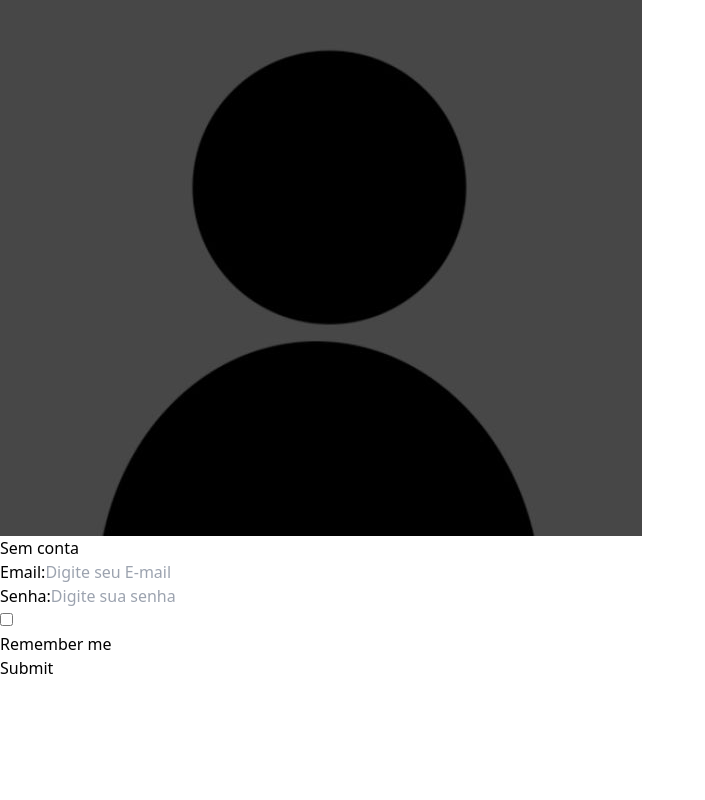
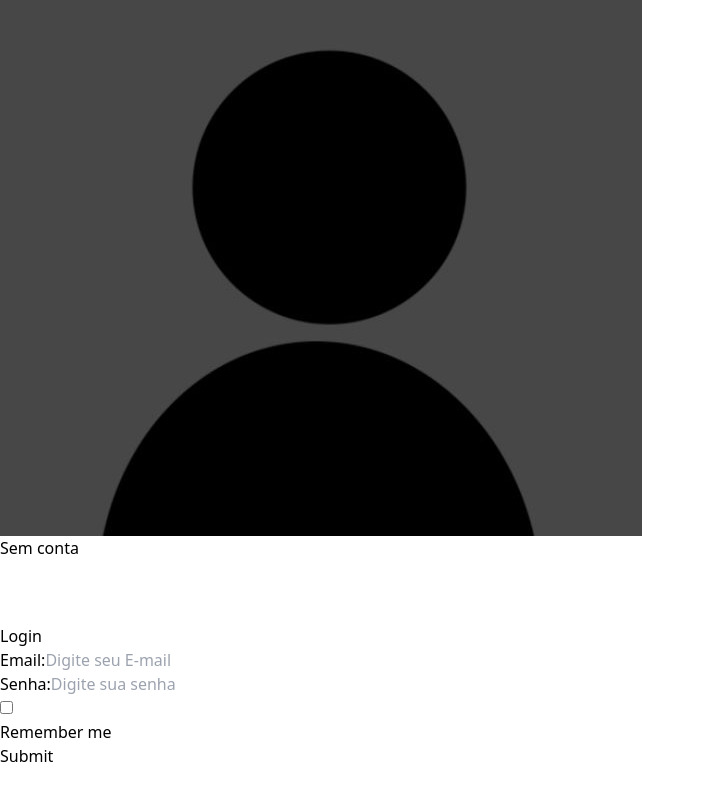
Before and after one commit to RafaelBeninca/TCC-Info, a React (Vite) app in the folder TCC/: page /login in a window 1280 px wide. Shown: the part 748-1548 px from the top of the page, without its empty margins (0-705 px from the left). Before the commit the page ends 1428 px from the top, so only its background shows below. Built offline with nearby package versions, Linux system fonts and the light colour scheme; the HTML template or start-up script is replaced by a standard one.

Commit message:
Arrumando a tipagem

```diff
--- a/TCC/src/components/header.tsx
+++ b/TCC/src/components/header.tsx
@@ -1,16 +1,10 @@
-import React, { useState } from "react";
-import { Link, Outlet, useNavigate } from "react-router-dom";
+import { Outlet } from "react-router-dom";
 import { useAuth } from "../contexts/authContext/Index";
-import { doSignOut } from "../contexts/authContext/Auth";
 import mal from "../assets/images/mal.png"
 import blankpfp from "../assets/images/blankpfp.jpg"
-import { User } from "firebase/auth";
 import { auth } from "../contexts/firebase/firebaseConfig";
 
 const Header = () => {
-    const [authUser, setAuthUser] = useState<User | null>(null);
-
-    const navigate = useNavigate()
     const { userLoggedIn } = useAuth()
     return (
         <>
--- a/TCC/src/contexts/authContext/index.tsx
+++ b/TCC/src/contexts/authContext/index.tsx
@@ -1,9 +1,19 @@
 import { useState, useEffect, useContext } from "react";
-import { auth } from "../firebase/firebaseConfig"
-import { onAuthStateChanged } from "firebase/auth";
+import { auth } from "../firebase/firebaseConfig";
+import { onAuthStateChanged, User } from "firebase/auth";
 import React from "react";
 
-const AuthContext = React.createContext({});
+interface IAuthContext {
+  currentUser: User | null;
+  userLoggedIn: boolean;
+  loading: boolean;
+}
+
+const AuthContext = React.createContext<IAuthContext>({
+  currentUser: null,
+  userLoggedIn: false,
+  loading: false
+});
 
 export function useAuth() {
   return useContext(AuthContext);
@@ -13,19 +23,19 @@ interface AuthProviderProps {
   children: React.ReactNode;
 }
 
-export function AuthProvider({children}: AuthProviderProps) {
-    const [currentUser, setCurrentUser] = useState(null);
+export function AuthProvider({ children }: AuthProviderProps) {
+  const [currentUser, setCurrentUser] = useState<User | null>(null);
   const [userLoggedIn, setUserLoggedIn] = useState(false);
   const [loading, setLoading] = useState(true);
 
-    useEffect(()=>{
+  useEffect(() => {
     const unsubscribe = onAuthStateChanged(auth, initializeUser);
     return unsubscribe;
-    }, [])
+  }, []);
 
-    async function initializeUser(user: any) {
+  async function initializeUser(user: User | null) {
     if (user) {
-            setCurrentUser({...user});
+      setCurrentUser({ ...user });
       setUserLoggedIn(true);
     } else {
       setCurrentUser(null);
@@ -37,12 +47,12 @@ export function AuthProvider({children}: AuthProviderProps) {
   const value = {
     currentUser,
     userLoggedIn,
-        loading
-    }
+    loading,
+  };
 
   return (
     <AuthContext.Provider value={value}>
       {!loading && children}
     </AuthContext.Provider>
-    )
+  );
 }
--- a/TCC/src/pages/Login.tsx
+++ b/TCC/src/pages/Login.tsx
@@ -1,76 +1,102 @@
-import { doSignInWithEmailAndPassword, doSignInWithGoogle } from "../contexts/authContext/Auth";
-import { Navigate, Outlet, useNavigate } from 'react-router-dom'
-import { useAuth } from "../contexts/authContext/Index";
+import {
+  doSignInWithEmailAndPassword,
+  doSignInWithGoogle,
+} from "../contexts/authContext/auth";
+import { useNavigate } from "react-router-dom";
+import { useAuth } from "../contexts/authContext";
 import { useState } from "react";
-import './../index.css'
-
+import "./../index.css";
 
 const Login = () => {
+  const { userLoggedIn } = useAuth();
 
-    const { userLoggedIn } = useAuth()
+  const [email, setEmail] = useState("");
+  const [password, setPassword] = useState("");
+  const [isSigningIn, setIsSigningIn] = useState(false);
+  const [errorMessage, setErrorMessage] = useState("");
+  const navigate = useNavigate();
 
-    const [email, setEmail] = useState('')
-    const [password, setPassword] = useState('')
-    const [isSigningIn, setIsSigningIn] = useState(false)
-    const [errorMessage, setErrorMessage] = useState('')
-    const navigate = useNavigate()
-
-    const signIn = async (e: any) => {
-        e.preventDefault()
-        if(!isSigningIn) {
-            setIsSigningIn(true)
+  const signIn = async (e: React.FormEvent<HTMLFormElement>) => {
+    e.preventDefault();
+    if (!isSigningIn) {
+      setIsSigningIn(true);
       await doSignInWithEmailAndPassword(email, password)
         .then((userCredential) => {
-                console.log("sucesso :)")
+          console.log("sucesso :)");
           console.log(userCredential);
-                navigate('/')
+          navigate("/");
         })
         .catch((error) => {
-                console.log("caca")
+          console.log("caca");
           console.log(error);
-            })
+        });
     }
-    }
+  };
 
-    const onGoogleSignIn = async (e: any) => {
-        e.preventDefault()
-        if(!isSigningIn) {
-            setIsSigningIn(true)
-            doSignInWithGoogle().catch(err => {
-                setIsSigningIn(false)
-            })
-        }
-    }
+  // const onGoogleSignIn = async (e: any) => {
+  //   e.preventDefault();
+  //   if (!isSigningIn) {
+  //     setIsSigningIn(true);
+  //     doSignInWithGoogle().catch((err) => {
+  //       setIsSigningIn(false);
+  //     });
+  //   }
+  // };
 
   return (
     <div className="">
-            <div className="bg-gray-400 ">
-                {userLoggedIn && (<Navigate to={'/Home'} replace={true} />)}
-                <form className="max-w-sm mx-auto mt-28" onSubmit={signIn}>
-                <div className="mb-5">
-                    Email:<input type="text" className="block mb-2 text-sm font-medium text-gray-900 dark:text-white w-96 h-6"
+      <div
+        className="border-4 rounded-lg w-1/3 mx-auto"
+        style={{ marginTop: "5%", paddingBottom: "5%" }}
+      >
+        <form className="max-w-sm mx-auto mt-20" onSubmit={signIn}>
+          <span className="text-3xl font-semibold whitespace-nowrap dark:text-white">
+            Login
+          </span>
+          <div className="mb-5 mt-10">
+            Email:
+            <input
+              type="text"
+              className="block mb-2 border-2 pl-2 text-sm font-medium text-gray-900 dark:text-white w- py-2"
               placeholder="Digite seu E-mail"
-                            value={email} onChange={(e) => setEmail(e.target.value)}>
-                        </input>
+              value={email}
+              onChange={(e) => setEmail(e.target.value)}
+            ></input>
           </div>
           <div className="mb-5">
-                    Senha:<input type="text" className="block mb-2 text-sm font-medium text-gray-900 dark:text-white w-96 h-6"
+            Senha:
+            <input
+              type="text"
+              className="block mb-2 text-sm font-medium text-gray-900 dark:text-white w-96 h-6"
               placeholder="Digite sua senha"
               value={password}
-                            onChange={(e) => setPassword(e.target.value)}>
-                    </input><br/>
+              onChange={(e) => setPassword(e.target.value)}
+            ></input>
+            <br />
           </div>
           <div className="flex items-start mb-5">
             <div className="flex items-center h-5">
-                    <input type="checkbox" value="" className="w-4 h-4 border border-gray-300 rounded bg-gray-50 focus:ring-3 focus:ring-blue-300 dark:bg-gray-700 dark:border-gray-600 dark:focus:ring-blue-600 dark:ring-offset-gray-800 dark:focus:ring-offset-gray-800" required />
+              <input
+                type="checkbox"
+                value=""
+                className="w-4 h-4 border border-gray-300 rounded bg-gray-50 focus:ring-3 focus:ring-blue-300 dark:bg-gray-700 dark:border-gray-600 dark:focus:ring-blue-600 dark:ring-offset-gray-800 dark:focus:ring-offset-gray-800"
+                required
+              />
             </div>
-                    <label className="ms-2 text-sm font-medium text-gray-900 dark:text-gray-300">Remember me</label>
+            <label className="ms-2 text-sm font-medium text-gray-900 dark:text-gray-300">
+              Remember me
+            </label>
           </div>
-                <button type="submit" className="text-white bg-blue-700 hover:bg-blue-800 focus:ring-4 focus:outline-none focus:ring-blue-300 font-medium rounded-lg text-sm w-full sm:w-auto px-5 py-2.5 text-center dark:bg-blue-600 dark:hover:bg-blue-700 dark:focus:ring-blue-800">Submit</button>
+          <button
+            type="submit"
+            className="text-white bg-blue-700 hover:bg-blue-800 focus:ring-4 focus:outline-none focus:ring-blue-300 font-medium rounded-lg text-sm w-full sm:w-auto px-5 py-2.5 text-center dark:bg-blue-600 dark:hover:bg-blue-700 dark:focus:ring-blue-800"
+          >
+            Submit
+          </button>
         </form>
       </div>
     </div>
-    )
-}
+  );
+};
 
-export default Login
+export default Login;
```
Lines whose indentation alone changed are shown as unchanged.
